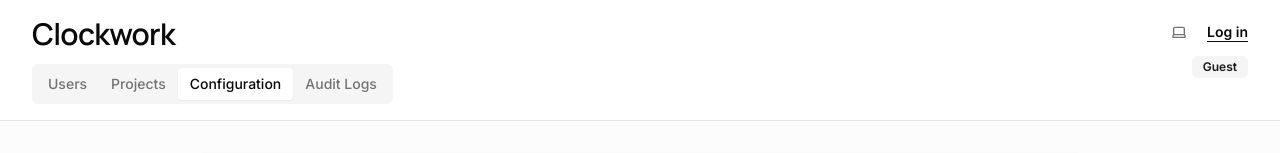
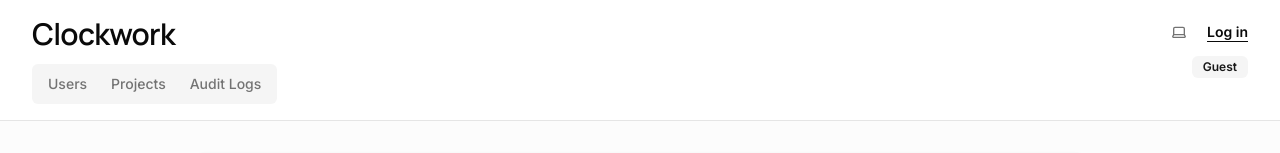
Before and after one commit to Kita-power/ClockWork, a Next.js app: page /admin/configuration in a window 1280 px wide. Shown: the top 153 px of the page. Built offline with nearby package versions, Linux system fonts and the light colour scheme; no server answers.

Commit message:
remvoed config

```diff
--- a/app/admin/layout.tsx
+++ b/app/admin/layout.tsx
@@ -13,7 +13,6 @@
 const tabs = [
   { href: "/admin/users", label: "Users" },
   { href: "/admin/projects", label: "Projects" },
-  { href: "/admin/configuration", label: "Configuration" },
   { href: "/admin/audit-logs", label: "Audit Logs" },
 ];
 
```
